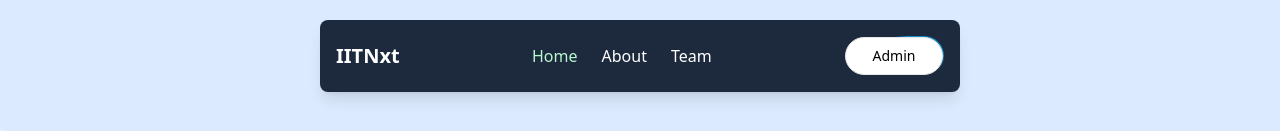
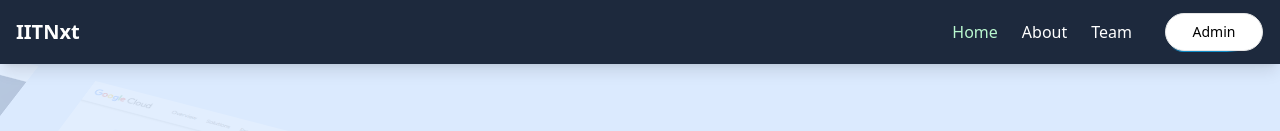
Before and after one commit to DebboyRohan/iitnxt, a React (Vite) app: page / in a window 1280 px wide. Shown: the top 131 px of the page. Built offline with nearby package versions, Linux system fonts and the light colour scheme.

Commit message:
updated navbar and footer

```diff
--- a/src/component/object/Footer.jsx
+++ b/src/component/object/Footer.jsx
@@ -25,7 +25,7 @@ function Footer() {
         {/* Social Icons Section */}
         <div className="flex space-x-4 mt-6 md:mt-0">
           <a
-            href="https://www.facebook.com/share/p/17x6NGKZyk/"
+            href="https://www.facebook.com/share/18u3BLnuBN/"
             className="hover:text-blue-400"
           >
             <IconBrandFacebook size={28} />
--- a/src/component/object/Navbar.jsx
+++ b/src/component/object/Navbar.jsx
@@ -12,41 +12,82 @@ function Navbar() {
   };
 
   return (
-    <nav className="bg-slate-800 text-white p-4 shadow-lg sticky top-5 z-50 md:mx-80 mx-4 rounded-lg">
-      <div className="flex justify-center items-center">
+    <nav className="bg-slate-800 text-white shadow-lg fixed w-full top-0 z-50">
+      <div className="container mx-auto px-4 py-3">
+        <div className="flex justify-between items-center">
+          {/* Logo/Brand */}
           <div>
             <NavLink to="/" onClick={handleClick}>
               <h1 className="font-extrabold text-xl">IITNxt</h1>
             </NavLink>
           </div>
-        <div className="container mx-auto flex justify-center items-center">
-          <div>
+
+          {/* Mobile Menu Button */}
+          <div className="md:hidden flex items-center space-x-4">
+            <NavLink to="/login" className="md:hidden">
+              <Button
+                borderRadius="1.75rem"
+                className="bg-white dark:bg-slate-900 text-black dark:text-white border-neutral-200 dark:border-slate-800 text-sm"
+                onClick={handleClick}
+              >
+                Login
+              </Button>
+            </NavLink>
             <button
-              className="md:hidden text-2xl focus:outline-none"
+              className="text-2xl focus:outline-none"
               onClick={() => setIsOpen(!isOpen)}
             >
               {isOpen ? "✕" : "☰"}
             </button>
           </div>
 
-          {/* Navigation Links */}
-          <div>
-            <ul
-              className={`${
-                isOpen ? "flex" : "hidden"
-              } md:flex flex-col items-start md:flex-row md:space-x-6 absolute md:static top-16 left-0 w-full md:w-auto bg-slate-800 rounded-b-xl md:bg-transparent p-4 md:p-0 transition-all`}
-            >
+          {/* Desktop Navigation Links */}
+          <div className="hidden md:flex items-center space-x-8">
+            <ul className="flex space-x-6">
               {["Home", "About", "Team"].map((item) => (
                 <li key={item}>
                   <NavLink
                     to={item === "Home" ? "/" : `/${item.toLowerCase()}`}
                     className={({ isActive }) =>
-                      `block py-2 md:py-0 hover:text-green-200 hover:scale-110 transition-all duration-300 ease-in-out ${
+                      `hover:text-green-200 hover:scale-110 transition-all duration-300 ease-in-out ${
+                        isActive ? "text-green-200" : ""
+                      }`
+                    }
+                    onClick={handleClick}
+                  >
+                    {item}
+                  </NavLink>
+                </li>
+              ))}
+            </ul>
+
+            {/* Desktop Admin Button */}
+            <NavLink to="/login">
+              <Button
+                borderRadius="1.75rem"
+                className="bg-white dark:bg-slate-900 text-black dark:text-white border-neutral-200 dark:border-slate-800"
+                onClick={handleClick}
+              >
+                Admin
+              </Button>
+            </NavLink>
+          </div>
+        </div>
+
+        {/* Mobile Navigation Links */}
+        <div className={`${isOpen ? "block" : "hidden"} md:hidden mt-4 pb-3`}>
+          <ul className="flex flex-col space-y-3">
+            {["Home", "About", "Team"].map((item) => (
+              <li key={item}>
+                <NavLink
+                  to={item === "Home" ? "/" : `/${item.toLowerCase()}`}
+                  className={({ isActive }) =>
+                    `block py-2 hover:text-green-200 transition-all duration-300 ease-in-out ${
                       isActive ? "text-green-200" : ""
                     }`
                   }
                   onClick={() => {
-                      setIsOpen(false); // ✅ Close dropdown
+                    setIsOpen(false);
                     handleClick();
                   }}
                 >
@@ -57,16 +98,6 @@ function Navbar() {
           </ul>
         </div>
       </div>
-        <NavLink to="/login">
-          <Button
-            borderRadius="1.75rem"
-            className="bg-white dark:bg-slate-900 text-black dark:text-white border-neutral-200 dark:border-slate-800"
-            onClick={handleClick}
-          >
-            Admin
-          </Button>
-        </NavLink>
-      </div>
     </nav>
   );
 }
--- a/src/component/ui/MovingBorder.jsx
+++ b/src/component/ui/MovingBorder.jsx
@@ -6,8 +6,8 @@ import {
   useMotionTemplate,
   useMotionValue,
   useTransform,
-} from "motion/react";
-import { useRef } from "react";
+} from "framer-motion";
+import { useRef, useEffect, useState } from "react";
 import { cn } from "../../lib/Utils";
 
 export function Button({
@@ -66,27 +66,59 @@ export const MovingBorder = ({
   ry,
   ...otherProps
 }) => {
-  const pathRef = useRef();
+  const pathRef = useRef(null);
   const progress = useMotionValue(0);
+  const [pathValid, setPathValid] = useState(false);
+
+  // Check if path is valid
+  useEffect(() => {
+    if (pathRef.current) {
+      try {
+        const length = pathRef.current.getTotalLength();
+        setPathValid(length > 0);
+      } catch (e) {
+        setPathValid(false);
+      }
+    }
+  }, []);
 
   useAnimationFrame((time) => {
-    const length = pathRef.current?.getTotalLength();
-    if (length) {
-      const pxPerMillisecond = length / duration;
-      progress.set((time * pxPerMillisecond) % length);
+    if (!pathValid) return;
+
+    try {
+      const length = pathRef.current?.getTotalLength();
+      if (length) {
+        const pxPerMillisecond = length / duration;
+        progress.set((time * pxPerMillisecond) % length);
+      }
+    } catch (e) {
+      console.error("Animation frame error:", e);
     }
   });
 
-  const x = useTransform(
-    progress,
-    (val) => pathRef.current?.getPointAtLength(val).x
-  );
-  const y = useTransform(
-    progress,
-    (val) => pathRef.current?.getPointAtLength(val).y
-  );
+  const x = useTransform(progress, (val) => {
+    if (!pathValid) return 0;
+    try {
+      return pathRef.current?.getPointAtLength(val).x || 0;
+    } catch (e) {
+      return 0;
+    }
+  });
+
+  const y = useTransform(progress, (val) => {
+    if (!pathValid) return 0;
+    try {
+      return pathRef.current?.getPointAtLength(val).y || 0;
+    } catch (e) {
+      return 0;
+    }
+  });
 
   const transform = useMotionTemplate`translateX(${x}px) translateY(${y}px) translateX(-50%) translateY(-50%)`;
+
+  if (!pathValid) {
+    return <div className="absolute inset-0">{children}</div>;
+  }
 
   return (
     <>
```
Lines whose indentation alone changed are shown as unchanged.
